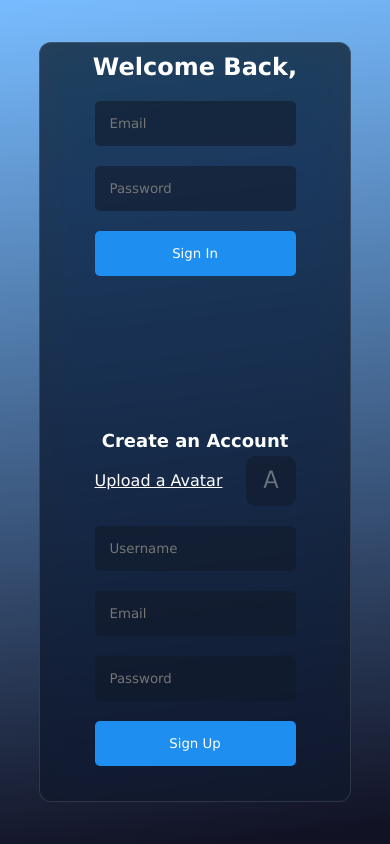
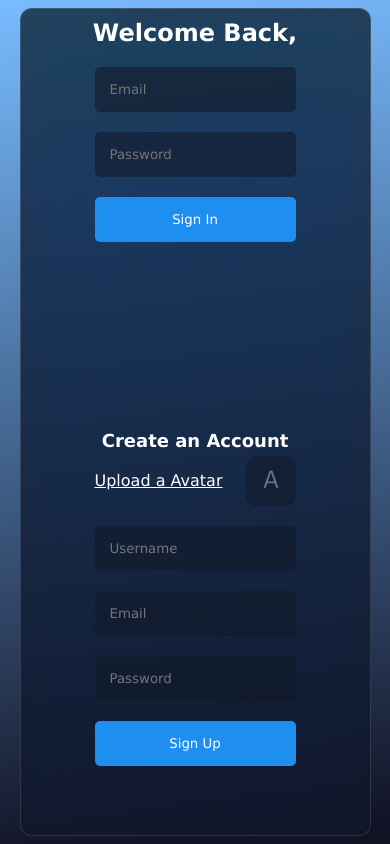
Before and after one commit to rishisingh1034/Bak-Bak-Chat-App, a React (Vite) app: page / in a window 390 px wide. Built offline with nearby package versions, Linux system fonts and the light colour scheme; no server answers.

Commit message:
responsive login from

```diff
--- a/src/index.css
+++ b/src/index.css
@@ -33,3 +33,10 @@ body {
   border-radius: 10px;
   background-color: rgba(17, 25, 40, 0.9);
 }
+
+@media screen and (max-width: 480px){
+  .container{
+    height: 98vh;
+    width: 90vw;
+  }
+}
```
